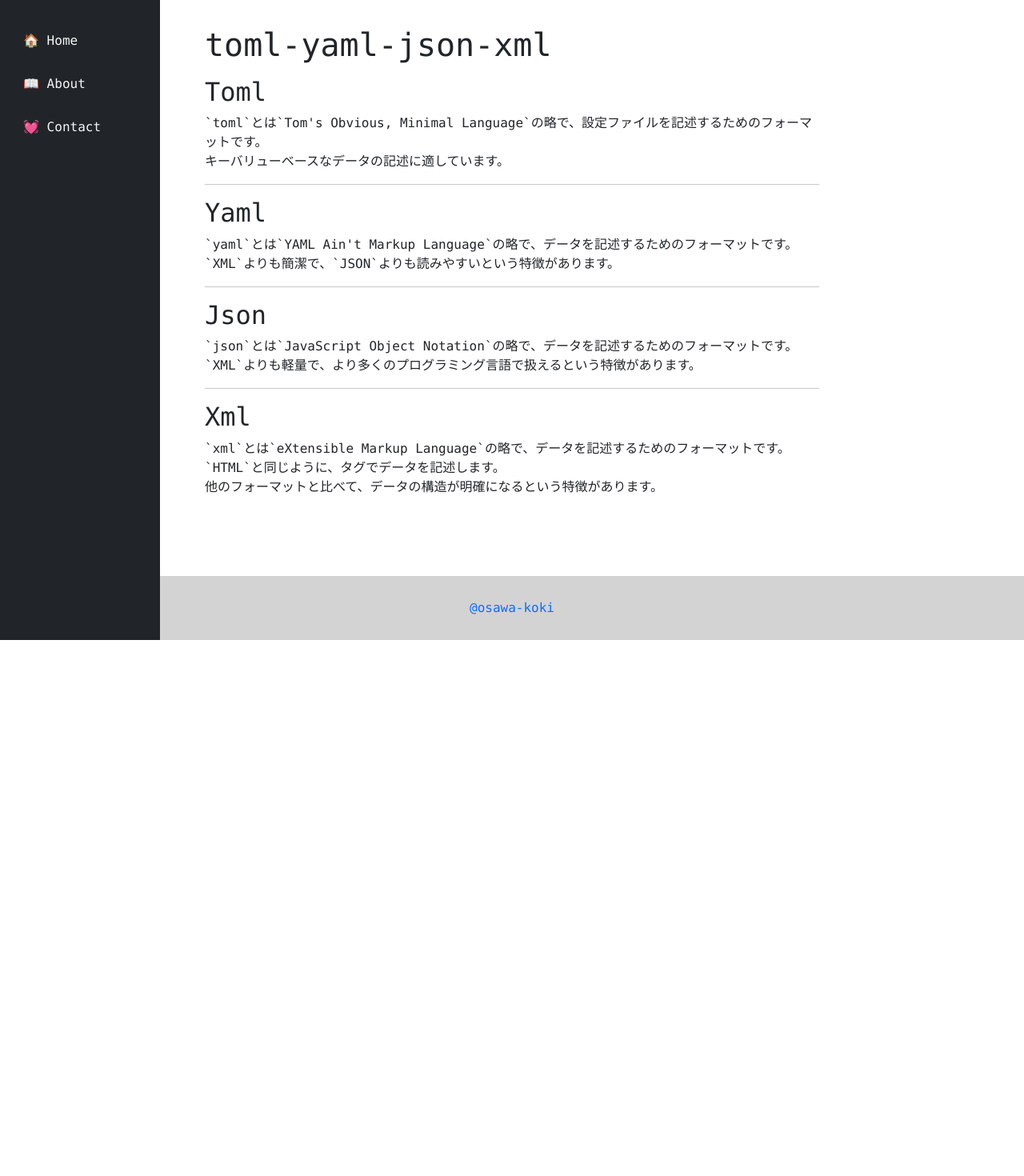
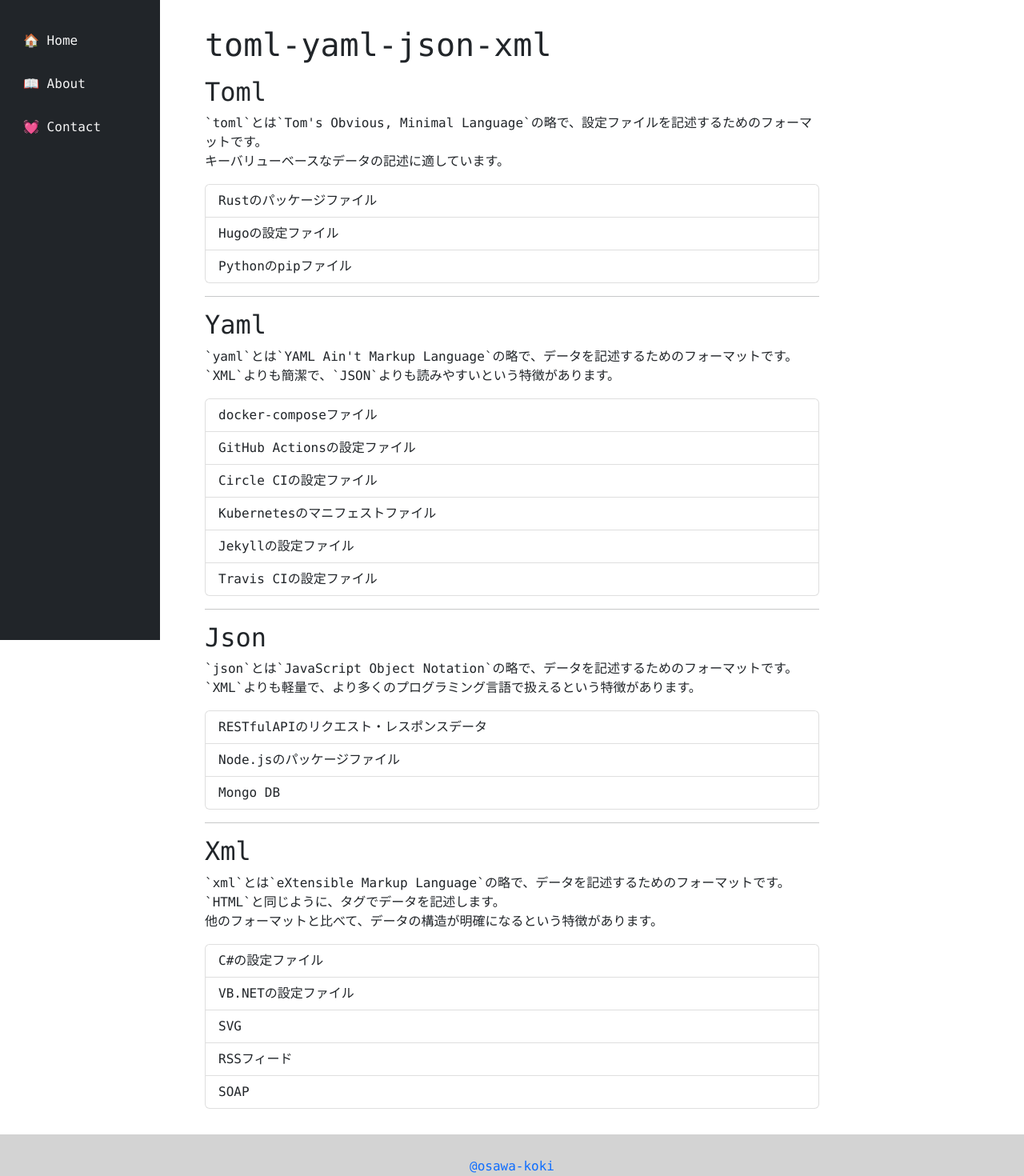
Before and after one commit to osawa-koki/toml-yaml-json-xml, a Next.js app: page /about in a window 1280 px wide. Shown: the top 1470 px of the page at 80% size. Before the commit the page ends 800 px from the top, so only its background shows below. Built offline with nearby package versions, Linux system fonts and the light colour scheme.

Commit message:
説明書いた。

```diff
--- a/pages/about.tsx
+++ b/pages/about.tsx
@@ -1,4 +1,5 @@
 import React from "react";
+import { ListGroup } from "react-bootstrap";
 import Layout from "../components/Layout";
 
 export default function AboutPage() {
@@ -10,19 +11,44 @@ export default function AboutPage() {
           <h2>Toml</h2>
           `toml`とは`Tom&apos;s Obvious, Minimal Language`の略で、設定ファイルを記述するためのフォーマットです。<br />
           キーバリューベースなデータの記述に適しています。
+          <ListGroup className="mt-3">
+            <ListGroup.Item>Rustのパッケージファイル</ListGroup.Item>
+            <ListGroup.Item>Hugoの設定ファイル</ListGroup.Item>
+            <ListGroup.Item>Pythonのpipファイル</ListGroup.Item>
+          </ListGroup>
           <hr />
           <h2>Yaml</h2>
           `yaml`とは`YAML Ain&apos;t Markup Language`の略で、データを記述するためのフォーマットです。<br />
           `XML`よりも簡潔で、`JSON`よりも読みやすいという特徴があります。
+          <ListGroup className="mt-3">
+            <ListGroup.Item>docker-composeファイル</ListGroup.Item>
+            <ListGroup.Item>GitHub Actionsの設定ファイル</ListGroup.Item>
+            <ListGroup.Item>Circle CIの設定ファイル</ListGroup.Item>
+            <ListGroup.Item>Kubernetesのマニフェストファイル</ListGroup.Item>
+            <ListGroup.Item>Jekyllの設定ファイル</ListGroup.Item>
+            <ListGroup.Item>Travis CIの設定ファイル</ListGroup.Item>
+          </ListGroup>
           <hr />
           <h2>Json</h2>
           `json`とは`JavaScript Object Notation`の略で、データを記述するためのフォーマットです。<br />
           `XML`よりも軽量で、より多くのプログラミング言語で扱えるという特徴があります。
+          <ListGroup className="mt-3">
+            <ListGroup.Item>RESTfulAPIのリクエスト・レスポンスデータ</ListGroup.Item>
+            <ListGroup.Item>Node.jsのパッケージファイル</ListGroup.Item>
+            <ListGroup.Item>Mongo DB</ListGroup.Item>
+          </ListGroup>
           <hr />
           <h2>Xml</h2>
           `xml`とは`eXtensible Markup Language`の略で、データを記述するためのフォーマットです。<br />
           `HTML`と同じように、タグでデータを記述します。<br />
           他のフォーマットと比べて、データの構造が明確になるという特徴があります。
+          <ListGroup className="mt-3">
+            <ListGroup.Item>C#の設定ファイル</ListGroup.Item>
+            <ListGroup.Item>VB.NETの設定ファイル</ListGroup.Item>
+            <ListGroup.Item>SVG</ListGroup.Item>
+            <ListGroup.Item>RSSフィード</ListGroup.Item>
+            <ListGroup.Item>SOAP</ListGroup.Item>
+          </ListGroup>
         </div>
       </div>
     </Layout>
```
